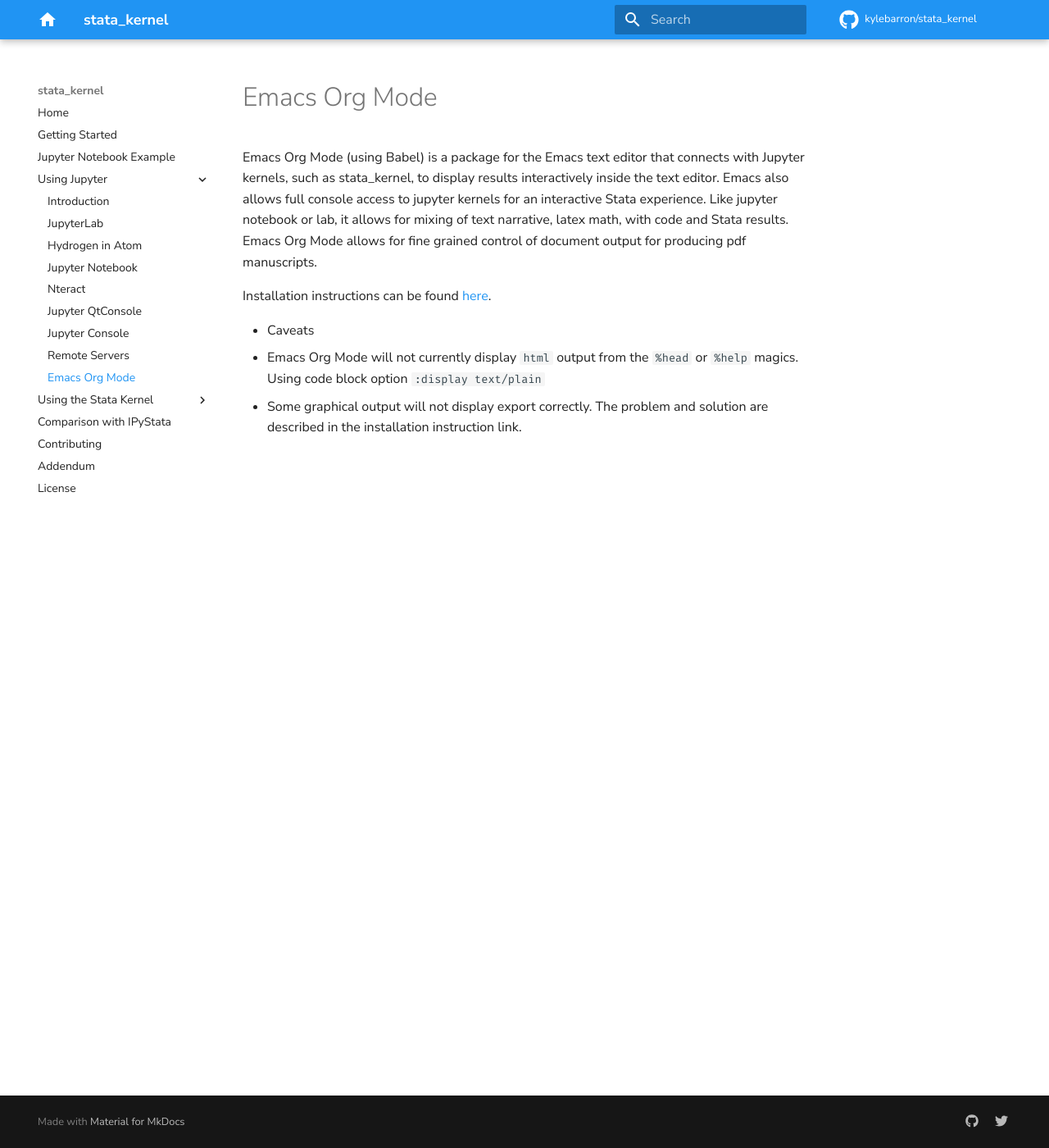
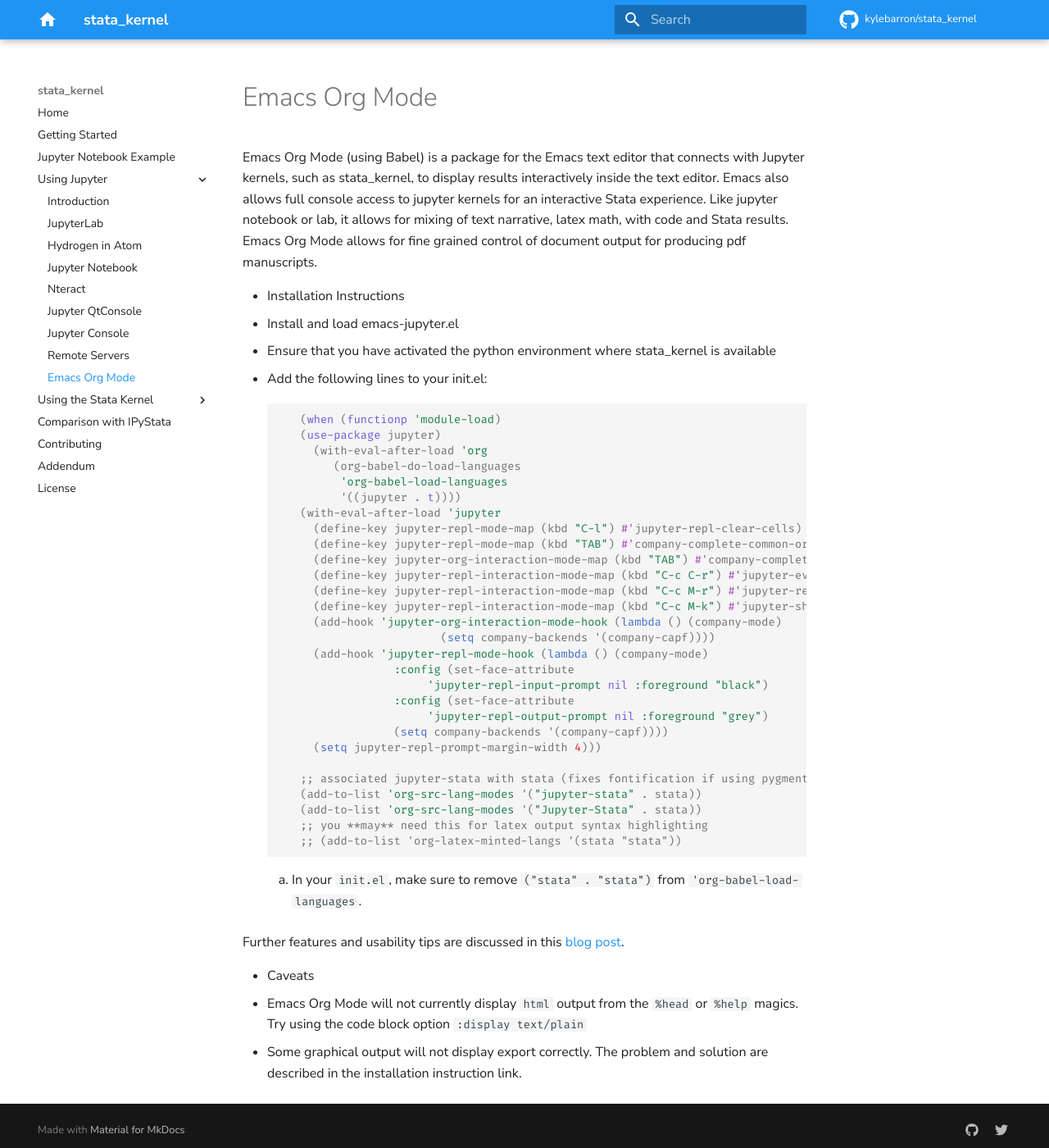
Before and after one commit to kylebarron/stata_kernel, an MkDocs documentation site: the page built from docs/src/using_jupyter/emacs-org-mode.md, in a window 1280 px wide and 1400 px high. Shown: the whole window at 82% size. Built offline with MkDocs 1.6.1 and Material for MkDocs 9.7.7, drawn with Linux system fonts in a browser that asks for light colours; comment, search, counter and statistics services are not loaded.

Commit message:
Add installation instructions from blog post.

````diff
--- a/docs/src/using_jupyter/emacs-org-mode.md
+++ b/docs/src/using_jupyter/emacs-org-mode.md
@@ -3,8 +3,44 @@
 for an interactive Stata experience. Like jupyter notebook or lab, it allows for mixing of text narrative, latex math,
 with code and Stata results.  Emacs Org Mode allows for fine grained control of document output for producing pdf manuscripts.
 
-Installation instructions can be found [here](https://rlhick.people.wm.edu/posts/stata_kernel_emacs.html).
+* Installation Instructions
+  1. Install and load emacs-jupyter.el
+  2. Ensure that you have activated the python environment where stata_kernel is available
+  3. Add the following lines to your init.el:
+     ```lisp
+        (when (functionp 'module-load)
+        (use-package jupyter)
+          (with-eval-after-load 'org
+             (org-babel-do-load-languages
+	          'org-babel-load-languages
+	          '((jupyter . t))))
+        (with-eval-after-load 'jupyter
+          (define-key jupyter-repl-mode-map (kbd "C-l") #'jupyter-repl-clear-cells)
+          (define-key jupyter-repl-mode-map (kbd "TAB") #'company-complete-common-or-cycle)
+          (define-key jupyter-org-interaction-mode-map (kbd "TAB") #'company-complete-common-or-cycle)
+          (define-key jupyter-repl-interaction-mode-map (kbd "C-c C-r") #'jupyter-eval-line-or-region)
+          (define-key jupyter-repl-interaction-mode-map (kbd "C-c M-r") #'jupyter-repl-restart-kernel)
+          (define-key jupyter-repl-interaction-mode-map (kbd "C-c M-k") #'jupyter-shutdown-kernel)
+          (add-hook 'jupyter-org-interaction-mode-hook (lambda () (company-mode)
+						     (setq company-backends '(company-capf))))
+          (add-hook 'jupyter-repl-mode-hook (lambda () (company-mode)
+					  :config (set-face-attribute
+						   'jupyter-repl-input-prompt nil :foreground "black")
+					  :config (set-face-attribute
+						   'jupyter-repl-output-prompt nil :foreground "grey")
+					  (setq company-backends '(company-capf))))
+          (setq jupyter-repl-prompt-margin-width 4)))
+
+        ;; associated jupyter-stata with stata (fixes fontification if using pygmentize for html export)
+        (add-to-list 'org-src-lang-modes '("jupyter-stata" . stata))
+        (add-to-list 'org-src-lang-modes '("Jupyter-Stata" . stata))
+        ;; you **may** need this for latex output syntax highlighting
+        ;; (add-to-list 'org-latex-minted-langs '(stata "stata"))
+     ```
+    4. In your `init.el`, make sure to remove `("stata" . "stata")` from `'org-babel-load-languages`.
+
+Further features and usability tips are discussed in this [blog post](https://rlhick.people.wm.edu/posts/stata_kernel_emacs.html).
 
 * Caveats
-1.  Emacs Org Mode will not currently display `html` output from the `%head` or `%help` magics.  Using code block option `:display text/plain`
+1.  Emacs Org Mode will not currently display `html` output from the `%head` or `%help` magics.  Try using the code block option `:display text/plain`
 2.  Some graphical output will not display export correctly.  The problem and solution are described in the installation instruction link.
````
